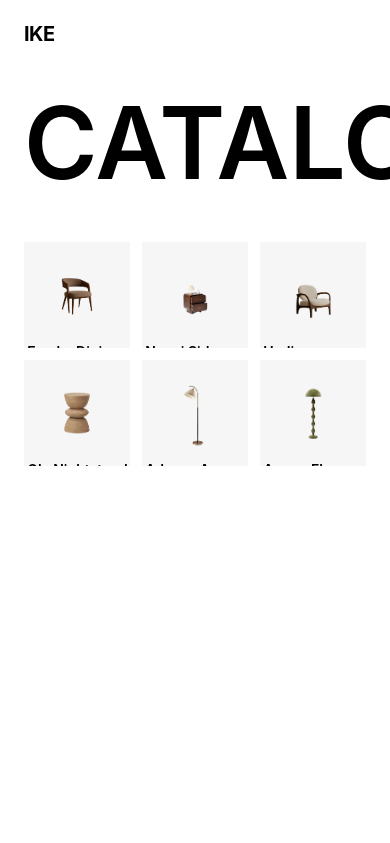
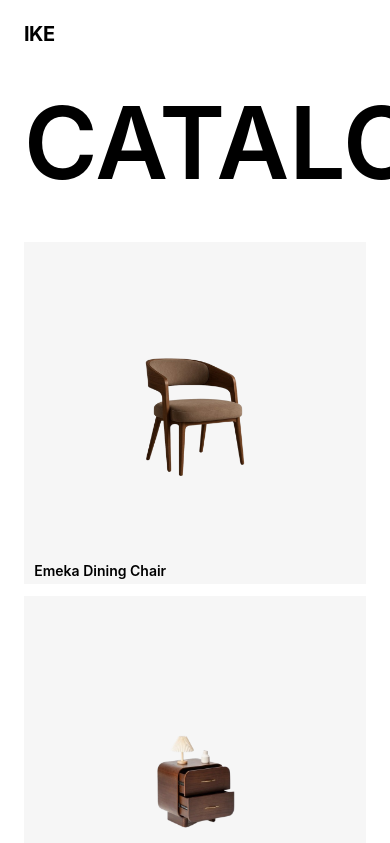
Before and after one commit to Deevyn9/kitty-cool-cart, a React (Vite) app: page / in a window 390 px wide. Shown: the top 843 px of the page. Built offline with nearby package versions, Linux system fonts and the light colour scheme.

Commit message:
git commit -m "feat(catalog): flip grid between 3 and 2 columns, 1 on mobile, scale heading with viewport"

```diff
--- a/src/features/catalog/CatalogGrid.tsx
+++ b/src/features/catalog/CatalogGrid.tsx
@@ -2,6 +2,9 @@ import { useCartStore } from "../cart/cartStore";
 import { ProductTile } from "./ProductTitle";
 import { products, type Product } from "./products";
 import { flyToCart } from "../cart/flyToCart";
+import { useLayoutEffect } from "react";
+import { Flip } from "gsap/Flip";
+import { consumeGridState } from "../../shared/gridFlip";
 
 export function CatalogGrid() {
   const add = useCartStore((s) => s.add);
@@ -10,15 +13,26 @@ export function CatalogGrid() {
     flyToCart(imgEl, { onLand: () => add(product) });
   };
 
+  const isOpen = useCartStore((s) => s.isOpen);
+
+  useLayoutEffect(() => {
+    const state = consumeGridState();
+    if (state) Flip.from(state, { duration: 0.6, ease: "power3.inOut" });
+  }, [isOpen]);
+
   return (
     <section>
-      <h1 className="text-center mb-6 text-[100px] font-semibold">
+      <h1 data-flip className="text-center mb-6 text-[100px] font-semibold">
         CATALOG
         <span className="relative -top-14 text-[30px] font-semibold">
           ({products.length})
         </span>
       </h1>
-      <div className="grid grid-cols-3 gap-x-3 gap-y-3">
+      <div
+        className={`grid grid-cols-1 gap-3 md:grid-cols-2 ${
+          isOpen ? "lg:grid-cols-2" : "lg:grid-cols-3"
+        }`}
+      >
         {products.map((p) => (
           <ProductTile key={p.id} product={p} onAdd={handleAdd} />
         ))}
```
